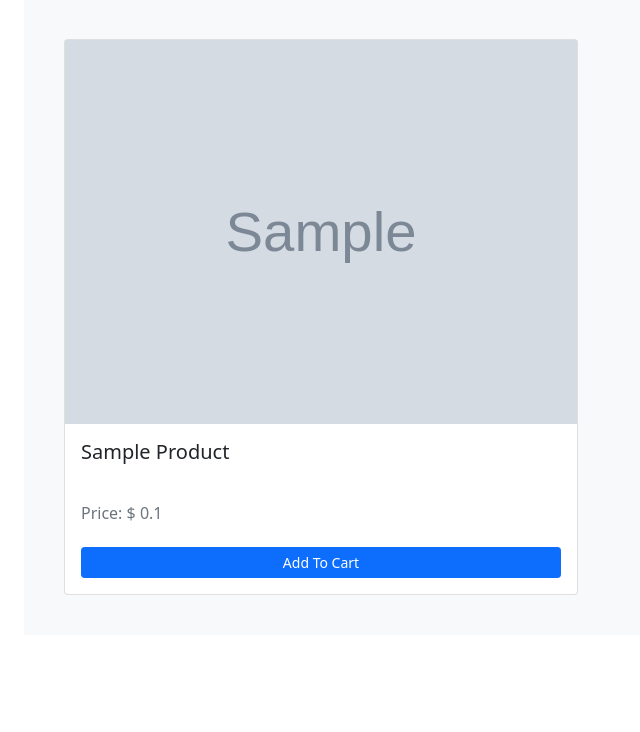
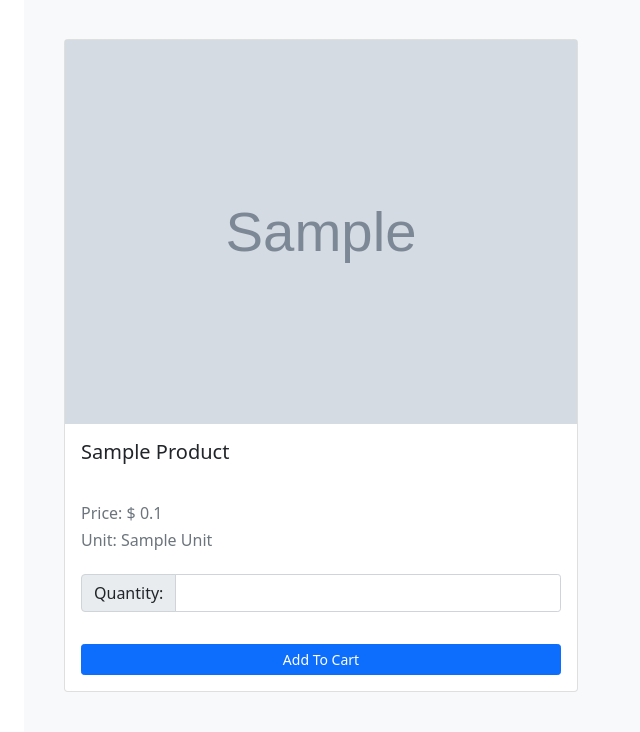
Before and after one commit to stradox4u/abc-store, a PHP site: template src/templates/landingPage.php in a window 1280 px wide. Shown: the part 74-806 px from the top of the page, without its empty margins (46-686 px from the left). Before the commit the page ends 669 px from the top, so only its background shows below. Run offline with PHP 8.4, Linux system fonts and the light colour scheme; the template is opened without the code that fills it: most values are stand-ins (such as "Sample title", 1, 10 or a date in 2020); grey boxes marked "Sample" are stand-in pictures.

Commit message:
added quantity selector and unit display to landing page

```diff
--- a/src/templates/landingPage.php
+++ b/src/templates/landingPage.php
@@ -16,7 +16,15 @@
           </div>
           <div class="card-text p-3">
             <h6 class="text-secondary">Price: &#36; <?php echo ($product['price'] / 100) ?></h6>
+            <div class="d-flex flex-row justify-content-between">
+              <h6 class="text-secondary text-capitalize">Unit: <?php echo ($product['unit']) ?></h6>
+            </div>
             <form action="/cart" method="POST">
+              <div class="input-group my-3">
+                <span class="input-group-text">Quantity:</span>
+                <input type="number" name="quantity" id="<?= $product['id'] ?>_qty"
+                class="form-control form-control-sm">
+              </div>
               <input type="hidden" name="prodId" value="<?= $product['id'] ?>">
               <div class="d-grid gap-2">
                 <button class="btn btn-primary btn-sm mt-3">Add To Cart</button>
```
Also changed, not shown: seedDatabase.php (+4 -4 lines).
